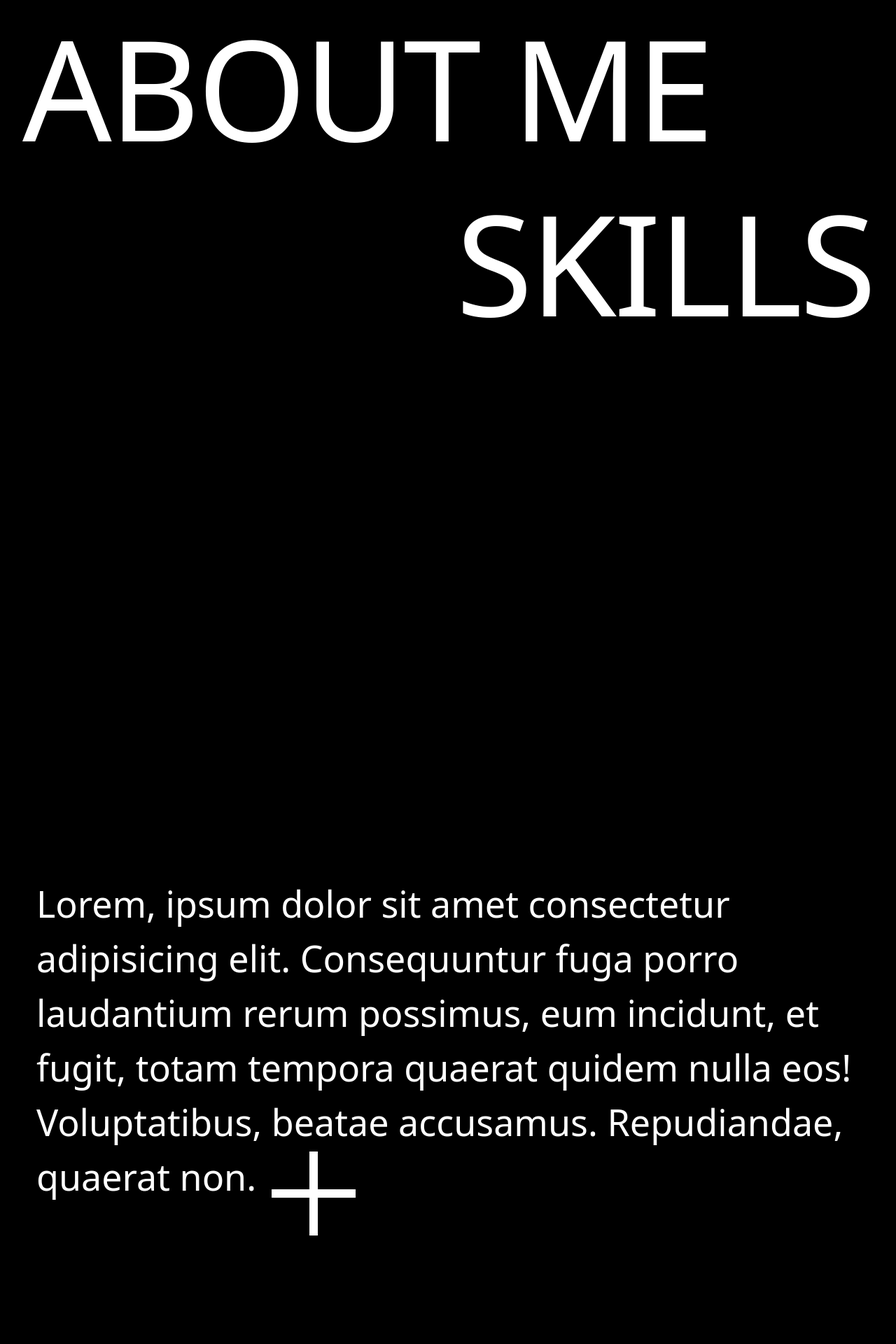
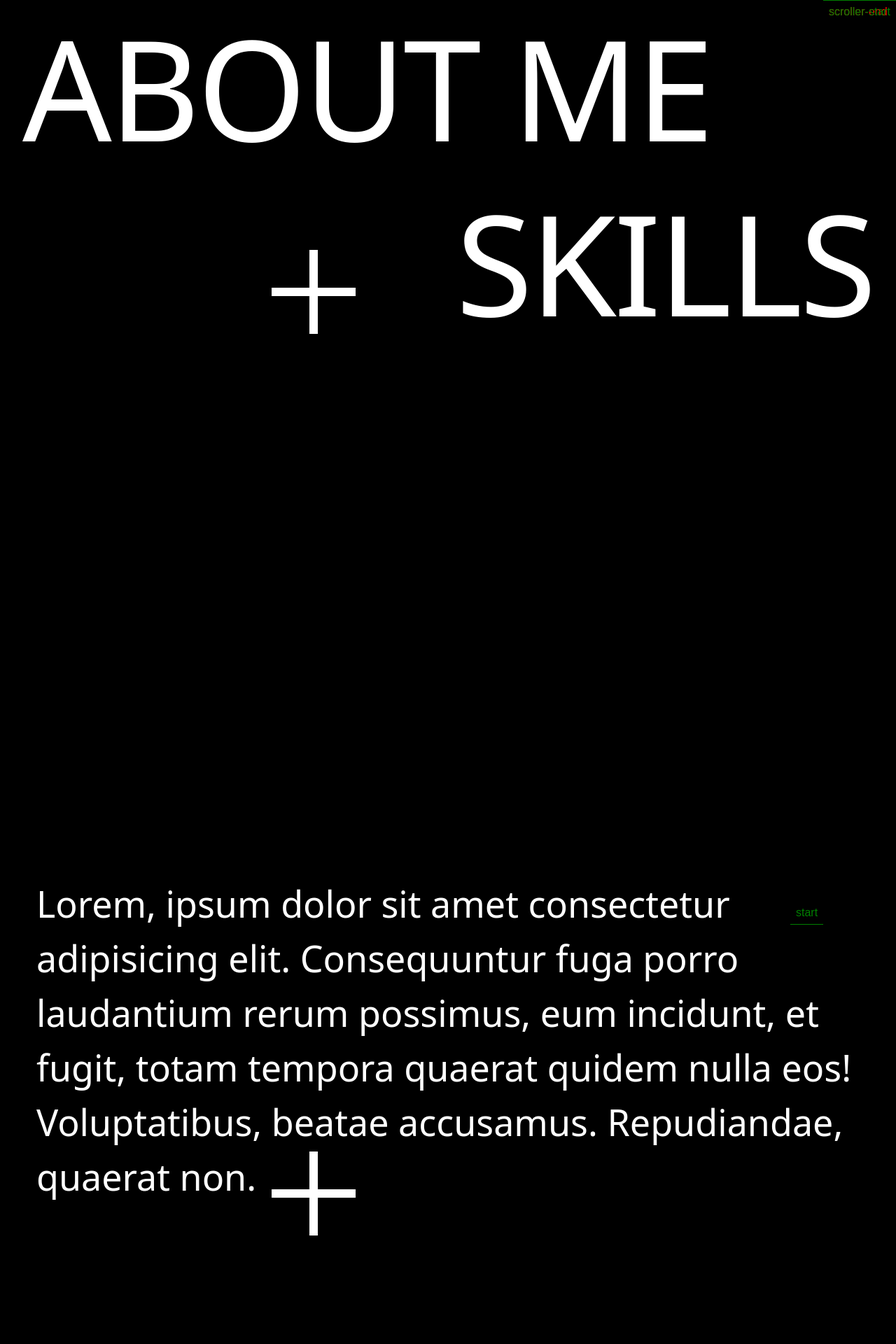
Before and after one commit to gganj123/Next-Portfolio, a Next.js app: page /about in a window 1280 px wide. Shown: the top 1920 px of the page at 70% size. Built offline with nearby package versions, Linux system fonts and the light colour scheme.

Commit message:
fix : pinned 2를 이용해서 부드러운 연계 구현

```diff
--- a/src/components/MindBending/MindBending.css
+++ b/src/components/MindBending/MindBending.css
@@ -22,7 +22,7 @@ h1 {
 section.hero {
   width: 100vw;
   height: 100vh;
-  background: url("../../../public/space2.png") no-repeat;
+  background: url('../../../public/space2.png') no-repeat;
   background-size: cover;
   display: flex;
   justify-content: center;
@@ -30,7 +30,7 @@ section.hero {
 }
 
 .hero h1 {
-  font-family: "PP Editorial Old";
+  font-family: 'PP Editorial Old';
   font-weight: lighter;
   color: #fff;
 }
@@ -121,8 +121,14 @@ section.pinned {
   position: absolute;
   top: 165vh;
   width: 100%;
-  height: 50vh;
-  visibility: visible; /* 항상 보이도록 설정 */
+  height: 250vh;
+  z-index: 2; /* 다른 요소 위에 위치 */
+}
+section.pinrr {
+  position: absolute;
+  top: 4vh;
+  width: 100%;
+  height: 250vh;
   z-index: 2; /* 다른 요소 위에 위치 */
 }
 
--- a/src/components/MindBending/MindBending.tsx
+++ b/src/components/MindBending/MindBending.tsx
@@ -1,12 +1,12 @@
-"use client";
+'use client';
 
-import React, { useLayoutEffect, useState } from "react";
-import Lenis from "@studio-freight/lenis";
-import gsap from "gsap";
-import { ScrollTrigger } from "gsap/ScrollTrigger";
+import React, { useLayoutEffect, useState } from 'react';
+import Lenis from '@studio-freight/lenis';
+import gsap from 'gsap';
+import { ScrollTrigger } from 'gsap/ScrollTrigger';
 
-import "@/styles/globals.css";
-import "./MindBending.css";
+import '@/styles/globals.css';
+import './MindBending.css';
 
 gsap.registerPlugin(ScrollTrigger);
 
@@ -19,50 +19,66 @@ export const MindBending: React.FC<MindBendingProps> = ({ start }) => {
 
   useLayoutEffect(() => {
     const lenis = new Lenis();
-    lenis.on("scroll", ScrollTrigger.update);
+    lenis.on('scroll', ScrollTrigger.update);
     gsap.ticker.add((time) => {
       lenis.raf(time * 1000);
     });
     gsap.ticker.lagSmoothing(0);
+    const vhToPx = (vh) => (vh * window.innerHeight) / 100;
 
     const initializeAnimations = () => {
       ScrollTrigger.create({
-        trigger: ".pinned",
-        start: "top top",
-        endTrigger: ".whitespace",
-        end: "bottom top",
+        trigger: '.pinned',
+        start: `top top`, // 140vh를 픽셀로 변환
+        endTrigger: '.whitespace',
+        end: 'bottom top',
+        markers: true,
         pin: true,
         pinSpacing: false,
+        onUpdate: (self) => {
+          // self는 ScrollTrigger 인스턴스
+          console.log('Start:', self.start); // 시작 위치 (픽셀)
+          console.log('End:', self.end); // 종료 위치 (픽셀)
+          console.log('Progress:', self.progress); // 진행도 (0 ~ 1)
+        },
       });
 
       // ScrollTrigger 고정 효과 추가 (.header-info 섹션)
       ScrollTrigger.create({
-        trigger: ".header-info",
-        start: "top top",
-        endTrigger: ".whitespace",
-        end: "bottom top",
+        trigger: '.header-info',
+        start: 'top top',
+        endTrigger: '.whitespace',
+        end: 'bottom top',
         pin: true,
         pinSpacing: false,
       });
 
       ScrollTrigger.create({
-        trigger: ".pinned",
-        start: "top top",
-        endTrigger: ".header-info",
-        end: "bottom bottom",
+        trigger: '.pinned',
+        start: `top top`, // 140vh를 픽셀로 변환
+        endTrigger: '.header-info',
+        end: 'bottom bottom',
 
         onUpdate: (self) => {
           const rotation = self.progress * 360; // 스크롤 진행도에 따라 회전 각도 계산
-          gsap.to(".revealer", { rotation }); // .revealer에 회전 애니메이션 적용
+          gsap.to('.revealer', { rotation }); // .revealer에 회전 애니메이션 적용
+        },
+        onEnter: () => {
+          // .pinned2를 사라지게 만듦
+          gsap.to('.pinrr', { opacity: 0, duration: 0 });
+        },
+        onLeaveBack: () => {
+          // 스크롤이 뒤로 돌아갔을 때 다시 보이게 만듦
+          gsap.to('.pinrr', { opacity: 1, duration: 0 });
         },
       });
 
       // ScrollTrigger 고정 효과 및 클립 패스 애니메이션 추가
       ScrollTrigger.create({
-        trigger: ".pinned",
-        start: "top top",
-        endTrigger: ".header-info",
-        end: "bottom bottom",
+        trigger: '.pinned',
+        start: `top top`, // 140vh를 픽셀로 변환
+        endTrigger: '.header-info',
+        end: 'bottom bottom',
 
         onUpdate: (self) => {
           const progress = self.progress; // 스크롤 진행도 계산
@@ -73,41 +89,41 @@ export const MindBending: React.FC<MindBendingProps> = ({ start }) => {
           ${45 - 45 * progress}% ${100 - 0 * progress}%
         )`;
 
-          gsap.to(".revealer-1, .revealer-2", {
+          gsap.to('.revealer-1, .revealer-2', {
             clipPath: clipPath,
-            ease: "none",
+            ease: 'none',
             duration: 0, // 즉각적인 반응
           });
         },
       });
 
       ScrollTrigger.create({
-        trigger: ".header-info",
-        start: "top top",
-        end: "bottom 50%",
+        trigger: '.header-info',
+        start: 'top top',
+        end: 'bottom 50%',
         scrub: 1,
         onUpdate: (self) => {
           const progress = self.progress; // 스크롤 진행도 (0 ~ 1)
           const left = 35 + 15 * progress; // left 값 계산
-          gsap.to(".revealer", {
+          gsap.to('.revealer', {
             left: `${left}%`, // left 값을 동적으로 업데이트
-            ease: "none", // 부드러운 효과 제거
+            ease: 'none', // 부드러운 효과 제거
             duration: 0, // 즉시 반응
           });
         },
       });
 
       ScrollTrigger.create({
-        trigger: ".whitespace", // 애니메이션 대상 트리거
-        start: "top 50%", // 애니메이션 시작 시점
-        end: "bottom bottom", // 애니메이션 끝 시점
+        trigger: '.whitespace', // 애니메이션 대상 트리거
+        start: 'top 50%', // 애니메이션 시작 시점
+        end: 'bottom bottom', // 애니메이션 끝 시점
         scrub: 1, // 스크롤과 동기화
 
         onUpdate: (self) => {
           const scale = 1 + 12 * self.progress; // 스크롤 진행도에 따라 스케일 계산
-          gsap.to(".revealer", {
+          gsap.to('.revealer', {
             scale: scale, // 계산된 스케일 값 적용
-            ease: "none", // 부드러운 효과 제거
+            ease: 'none', // 부드러운 효과 제거
             duration: 0, // 즉시 반응
           });
         },
@@ -141,18 +157,16 @@ export const MindBending: React.FC<MindBendingProps> = ({ start }) => {
       </section>
       <section className="em">
         <p>
-          Lorem, ipsum dolor sit amet consectetur adipisicing elit. Consequuntur
-          fuga porro laudantium rerum possimus, eum incidunt, et fugit, totam
-          tempora quaerat quidem nulla eos! Voluptatibus, beatae accusamus.
-          Repudiandae, quaerat non.
+          Lorem, ipsum dolor sit amet consectetur adipisicing elit. Consequuntur fuga porro laudantium rerum possimus,
+          eum incidunt, et fugit, totam tempora quaerat quidem nulla eos! Voluptatibus, beatae accusamus. Repudiandae,
+          quaerat non.
         </p>
       </section>
       <section className="header-info">
         <p>
-          Lorem, ipsum dolor sit amet consectetur adipisicing elit. Consequuntur
-          fuga porro laudantium rerum possimus, eum incidunt, et fugit, totam
-          tempora quaerat quidem nulla eos! Voluptatibus, beatae accusamus.
-          Repudiandae, quaerat non.
+          Lorem, ipsum dolor sit amet consectetur adipisicing elit. Consequuntur fuga porro laudantium rerum possimus,
+          eum incidunt, et fugit, totam tempora quaerat quidem nulla eos! Voluptatibus, beatae accusamus. Repudiandae,
+          quaerat non.
         </p>
 
         {/* <div className="header-images">
@@ -180,6 +194,13 @@ export const MindBending: React.FC<MindBendingProps> = ({ start }) => {
         </div>
       </section>
 
+      <section className="pinrr">
+        <div className="revealer">
+          <div className="revealer-1"></div>
+          <div className="revealer-2"></div>
+        </div>
+      </section>
+
       <section className="website-content">
         <h1>Project</h1>
       </section>
```
Also changed, not shown: 1 other file (tests, documents, lock files or other folders).
